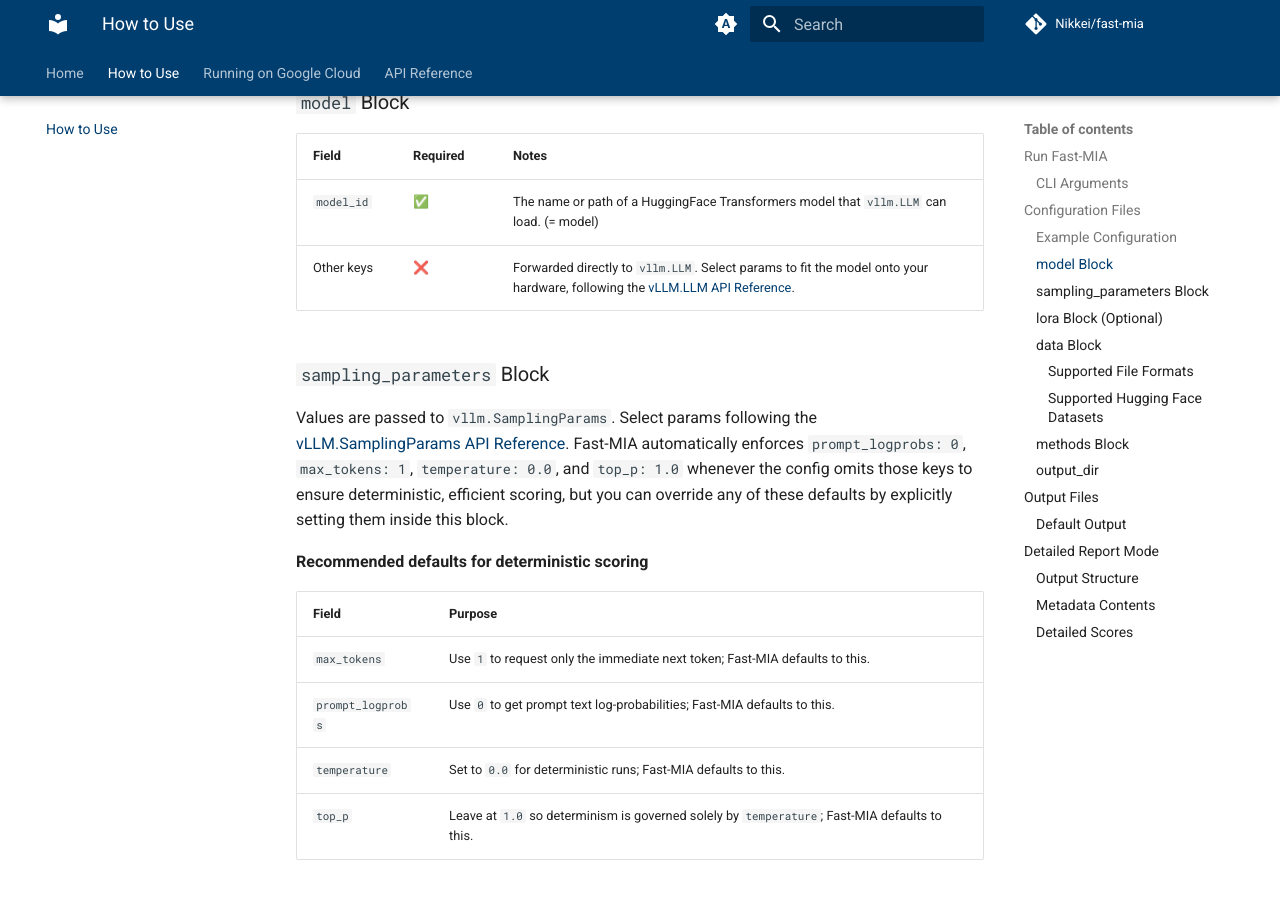
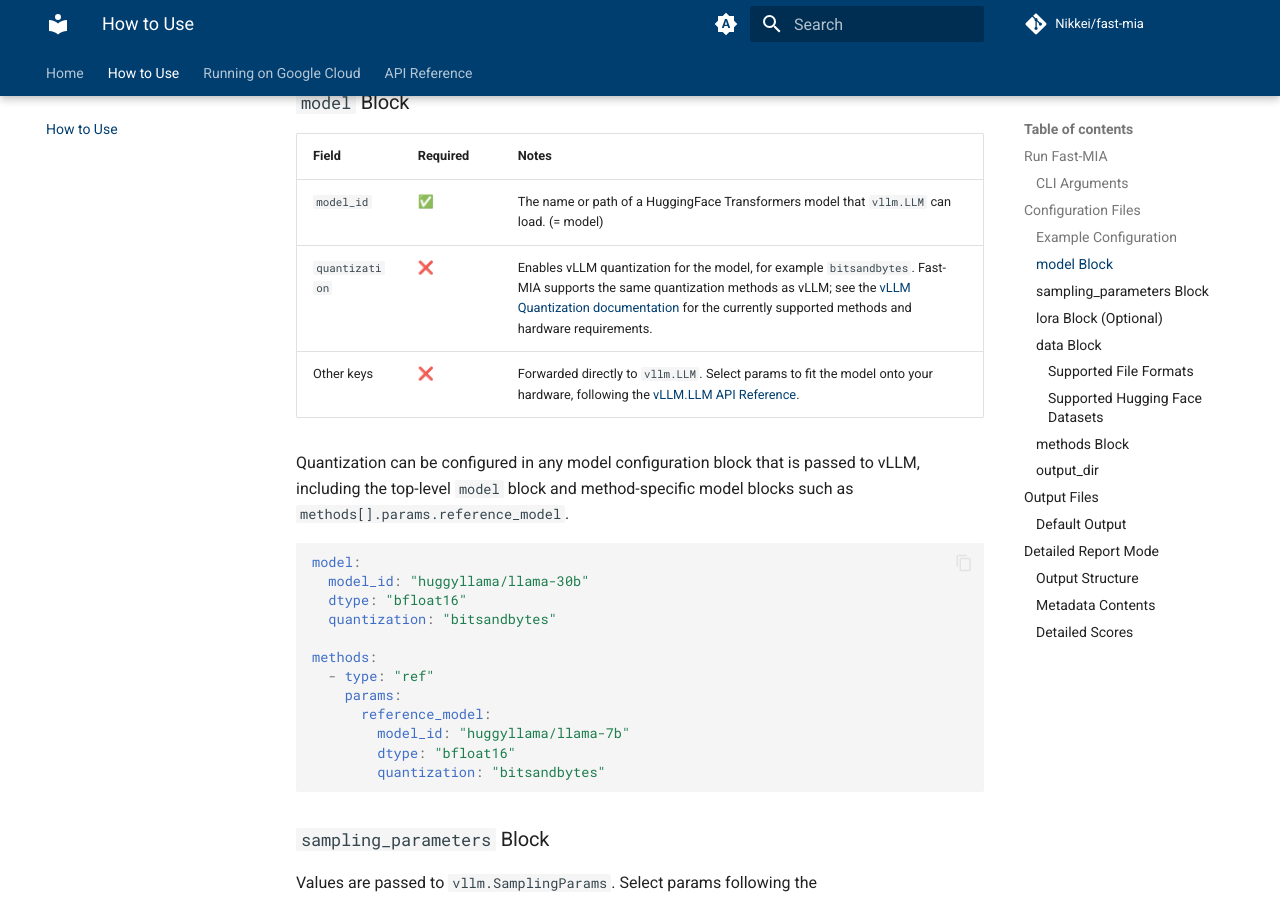
Before and after one commit to Nikkei/fast-mia, an MkDocs documentation site: the page built from docs/docs/how-to-use.md, in a window 1280 px wide and 900 px high, scrolled down 1633 px. Built offline with MkDocs 1.6.1 and Material for MkDocs 9.7.7, drawn with Linux system fonts in a browser that asks for light colours; comment, search, counter and statistics services are not loaded.

Commit message:
docs: quantization

````diff
--- a/docs/docs/how-to-use.md
+++ b/docs/docs/how-to-use.md
@@ -49,7 +49,25 @@
 | Field | Required | Notes |
 |-------|----------|-------|
 | `model_id` | ✅ | The name or path of a HuggingFace Transformers model that `vllm.LLM` can load. (= model) |
+| `quantization` | ❌ | Enables vLLM quantization for the model, for example `bitsandbytes`. Fast-MIA supports the same quantization methods as vLLM; see the [vLLM Quantization documentation](https://docs.vllm.ai/en/v0.15.1/features/quantization/) for the currently supported methods and hardware requirements. |
 | Other keys | ❌ | Forwarded directly to `vllm.LLM`. Select params to fit the model onto your hardware, following the [vLLM.LLM API Reference](https://docs.vllm.ai/en/stable/api/vllm/index.html#vllm.LLM). |
+
+Quantization can be configured in any model configuration block that is passed to vLLM, including the top-level `model` block and method-specific model blocks such as `methods[].params.reference_model`.
+
+```yaml
+model:
+  model_id: "huggyllama/llama-30b"
+  dtype: "bfloat16"
+  quantization: "bitsandbytes"
+
+methods:
+  - type: "ref"
+    params:
+      reference_model:
+        model_id: "huggyllama/llama-7b"
+        dtype: "bfloat16"
+        quantization: "bitsandbytes"
+```
 
 ### `sampling_parameters` Block
 
````
